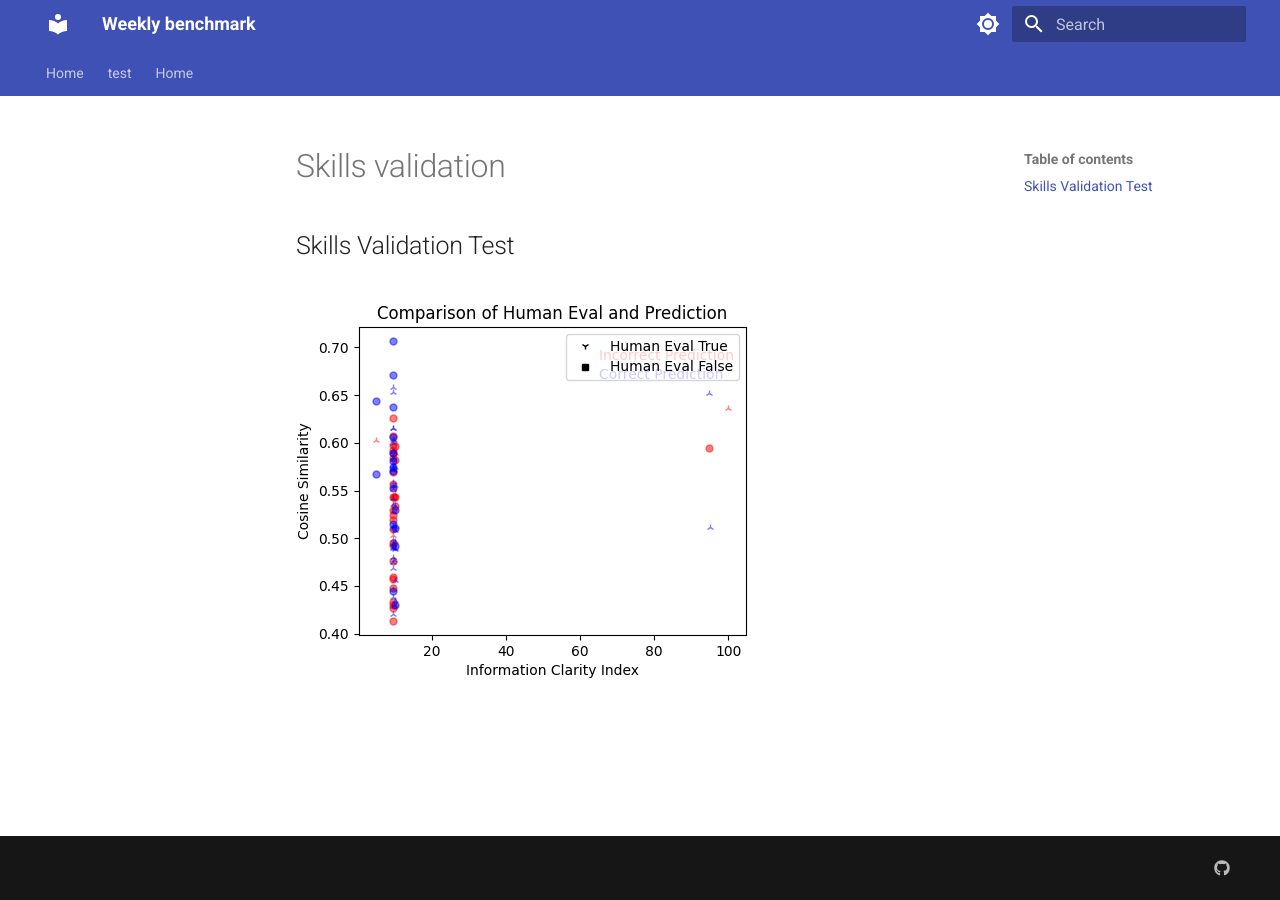
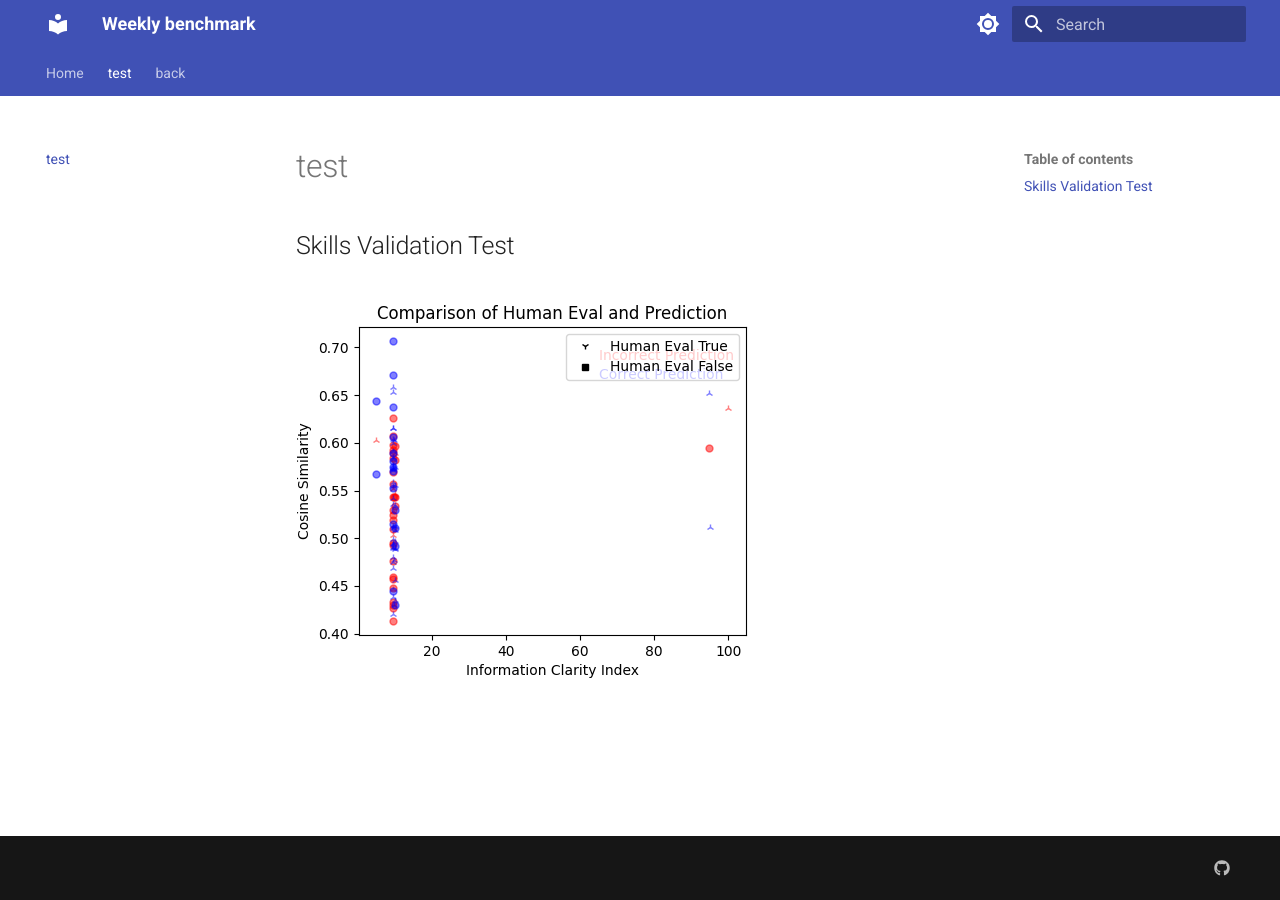
Before and after one commit to bechtleperings/weekly_benchmark, an MkDocs documentation site: the page built from docs/skills_validation.md, in a window 1280 px wide. Built offline with MkDocs 1.6.1 and Material for MkDocs 9.7.7, drawn with Linux system fonts in a browser that asks for light colours; some of the changed lines change nothing that is shown.

Commit message:
Update mkdocs.yml

```diff
--- a/mkdocs.yml
+++ b/mkdocs.yml
@@ -34,8 +34,8 @@ extra:
 
 nav:
     - "Home": "index.md"
-    - "test": "imkdocs.yml"
-    - "back": "index.md"
+    - "test": "skills_validation.md"
+    - "back": "test.txt"
 
 
 
```
